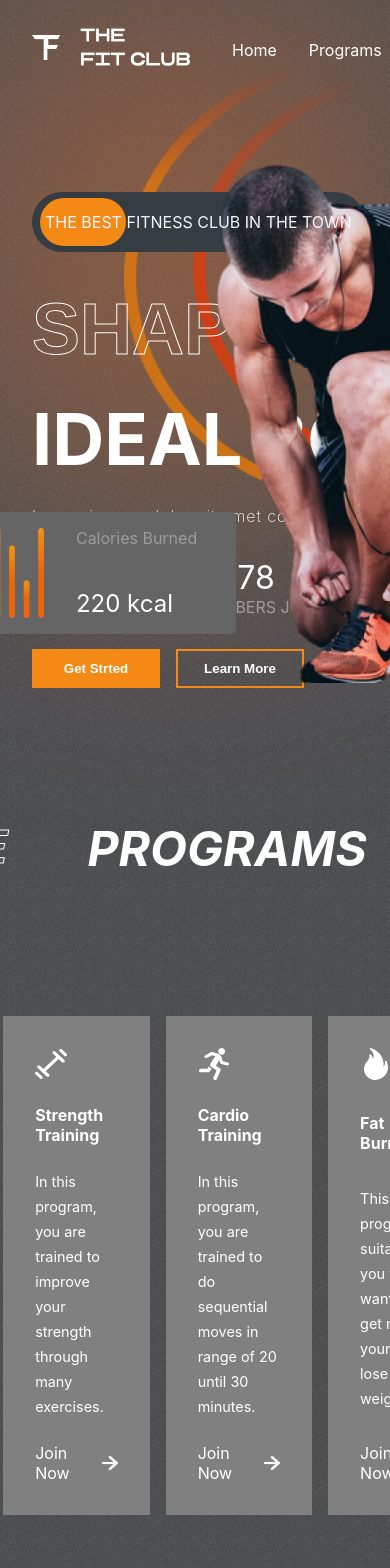
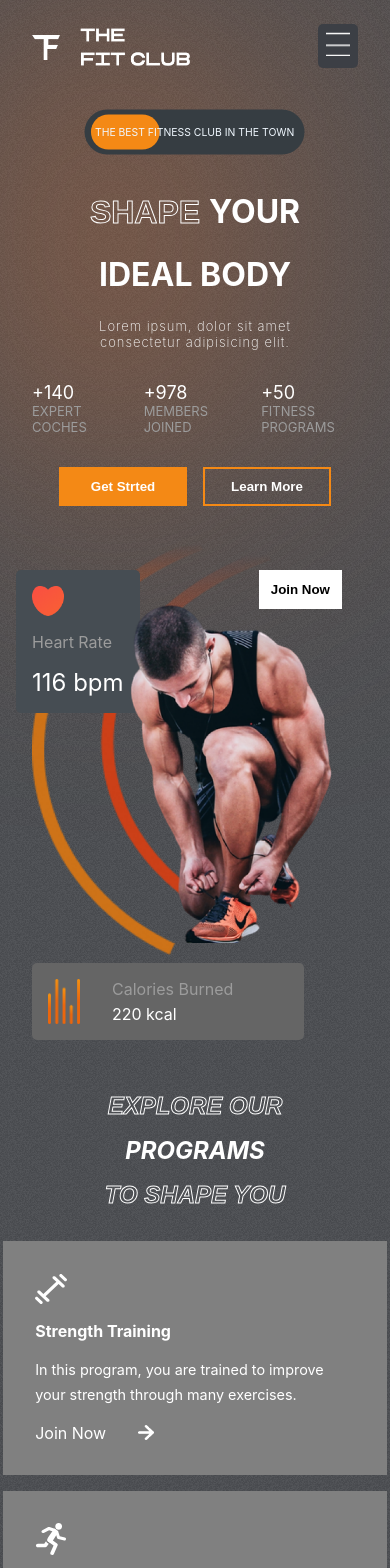
Before and after one commit to VaishnaviMane2929/Fit-Club, a React (Create React App) app: page / in a window 390 px wide. Shown: the top 1568 px of the page. Built offline with nearby package versions, Linux system fonts and the light colour scheme.

Commit message:
react scroll error

```diff
--- a/src/components/Header/Header.css
+++ b/src/components/Header/Header.css
@@ -18,3 +18,17 @@
     color: var(--orange);
     cursor: pointer;
   }
+
+  @media screen and (max-width:768px) {
+
+    .Header>:nth-child(2) {
+      position: fixed;
+      right: 2rem;
+      z-index: 90;
+    }
+    .header-menu {
+      flex-direction: column;
+      background-color: var(--appColor);
+      padding: 2rem;
+    }
+  }
--- a/src/components/Header/Header.jsx
+++ b/src/components/Header/Header.jsx
@@ -1,19 +1,38 @@
-import React from "react";
+import React, { useState } from "react";
 import "./Header.css";
+import Bars from '../../assets/bars.png'
 import Logo from "../../assets/logo.png";
+import { Link } from 'react-scroll';
 
 const Header = () => {
+  const mobile = window.innerWidth<=768 ? true: false;
+  const [menuOpened,setMenuOpened ] = useState(false)
   return (
     <div className="Header">
       <img src={Logo} alt="" className="logo" />
+      {menuOpened=== false && mobile===true? (
+        <div style={{backgroundColor: "var(--appColor)", padding:"0.5rem", borderRadius:"5px"}}
+        onClick={() => setMenuOpened(true)}
+        >
 
-      <ul className="header-menu">
-        <li>Home</li>
-        <li>Programs</li>
-        <li>Why Us</li>
-        <li>Plants</li>
-        <li>Testimonials</li>
+          <img src={Bars} alt="" style={{width:'1.5rem', height:'1.5rem'}}/>
+        </div>
+
+      ):
+      (
+        <ul className="header-menu">
+        <li onClick={()=> setMenuOpened(false)}>
+          <Link>Home</Link></li>
+        <li onClick={()=> setMenuOpened(false)}>Programs</li>
+        <li onClick={()=> setMenuOpened(false)}>Why Us</li>
+        <li onClick={()=> setMenuOpened(false)}>Plants</li>
+        <li onClick={()=> setMenuOpened(false)}><Link to='Testimonials' span={true} smooth={true}>Testimonials</Link></li>
       </ul>
+
+      )
+      }
+
+
     </div>
   );
 };
--- a/src/components/Hero/Hero.css
+++ b/src/components/Hero/Hero.css
@@ -173,3 +173,81 @@
     height: 30rem;
     left: 0;
   }
+
+  @media screen and (max-width:768px) {
+    .Hero {
+      flex-direction: column;
+    }
+    .hero-blur {
+      width: 14rem;
+    }
+    .the-best-ad {
+      margin-top: 0;
+      font-size: small;
+      align-self: center;
+      transform: scale(0.8);
+    }
+    .hero-text {
+      font-size: xx-large;
+      align-items: center;
+      justify-content: center;
+    }
+    .hero-text>div:nth-of-type(3) {
+      font-size: small;
+      font-weight: 200;
+      letter-spacing: 1px;
+      text-align: center;
+    }
+    .hero-buttons {
+      justify-content: center;
+    }
+    .figures>div>span:nth-of-type(1) {
+      font-size: large;
+    }
+    .figures>div>span:nth-of-type(2) {
+      font-size: small;
+    }
+    .right-h {
+      position: relative;
+      background: none;
+    }
+    .heart-rate {
+      left: 1rem;
+      top: 2rem;
+    }
+    .calories {
+      position: relative;
+      top: 5rem;
+      left: 2rem;
+    }
+    .calories>img {
+      width: 2rem;
+    }
+    .calories>div>:nth-child(2) {
+      color: white;
+      font-size: 1rem;
+    }
+    .hero-image {
+      position: relative;
+      width: 15rem;
+      left: 7rem;
+      top: 4rem;
+      align-items: center;
+    }
+    .hero-image-back {
+      width: 15rem;
+      left: 2rem;
+      top: 0rem;
+    }
+
+
+
+
+
+
+
+
+
+
+
+  }
--- a/src/components/Hero/Hero.jsx
+++ b/src/components/Hero/Hero.jsx
@@ -10,6 +10,7 @@
 
 const Hero = () => {
   const transition = {type: 'spring', duration: 3}
+  const mobile = window.innerWidth<=768 ? true: false;
   return (
     <div className="Hero">
       <div className="blur hero-blur"></div>
@@ -19,9 +20,9 @@
         {/* the best ad */}
         <div className="the-best-ad">
           <motion.div
-          initial={{left:'238px'}}
+          initial={{left: mobile? "165px": '238px'}}
           whileInView={{left: '8px'}}
-          transition={transition}
+          transition={{...transition, type:'tween'}}
 
 
           ></motion.div>
@@ -74,22 +75,36 @@
       <div className="right-h">
         <button className="btn">Join Now</button>
 
-        <div className="heart-rate">
+        <motion.div
+        initial={{right: "-1rem"}}
+          whileInView={{right: '4rem'}}
+        transition={transition}
+        className="heart-rate">
           <img src={Heart} alt="" />
           <span>Heart Rate </span>
             <span>116 bpm</span>
-        </div>
+        </motion.div>
         {/* ====hero section===== */}
         <img src={hero_image} alt="" className="hero-image" />
-        <img src={hero_image_back} alt="" className="hero-image-back" />
+
+        <motion.img
+        initial={{right:'11rem'}}
+        whileInView={{right: '20rem'}}
+        transition={transition}
+        src={hero_image_back} alt="" className="hero-image-back" />
         {/* ====caloride===== */}
-        <div className="calories">
+
+        <motion.div
+        initial={{right: "37rem"}}
+        whileInView={{right: '28rem'}}
+        transition={transition}
+        className="calories">
           <img src={Calories} alt="" />
           <div>
           <span>Calories Burned</span>
           <span>220 kcal</span>
           </div>
-        </div>
+        </motion.div>
       </div>
     </div>
   );
--- a/src/components/Join/Join.css
+++ b/src/components/Join/Join.css
@@ -46,5 +46,18 @@
     background-color: var(--orange);
     color: white;
 }
-/* .sendForm('service_5t60gkx', 'template_b6p6539', form.current, {
-    publicKey: '7SR6WevlOwVr5s5yY', */
+
+@media screen and (max-width:768px) {
+
+    .Join {
+        flex-direction: column;
+        gap: 1rem;
+    }
+    .left-j {
+        gap: 1rem;
+        flex-direction: column;
+    }
+    .right-j {
+        padding: 2rem;
+    }
+}
--- a/src/components/Plan/Plan.css
+++ b/src/components/Plan/Plan.css
@@ -70,3 +70,13 @@
 .plans>:nth-child(2)>button {
     color: orange;
 }
+
+@media screen and (max-width:768px) {
+
+    .plans {
+        flex-direction: column;
+    }
+    .plans:nth-child(2) {
+        transform: none;
+    }
+}
--- a/src/components/Programs/Program.css
+++ b/src/components/Programs/Program.css
@@ -52,3 +52,26 @@
     background: var(--planCard);
     cursor: pointer;
 }
+
+@media screen and (max-width:768px) {
+.programs-header {
+    flex-direction: column;
+    gap: 1rem;
+    font-size: x-large;
+    align-items: center;
+    justify-content: center;
+    margin-top: 2rem;
+
+}
+.program-categories {
+    flex-direction: column;
+}
+
+
+
+
+
+
+
+
+}
--- a/src/components/Reasons/Reasons.css
+++ b/src/components/Reasons/Reasons.css
@@ -75,3 +75,30 @@
 .pertners>img {
     width: 2.5rem;
 }
+
+@media screen and (max-width:768px) {
+
+    .Reasons {
+        flex-direction: column;
+    }
+    .Left-r {
+        grid-auto-rows: auto;
+        overflow: hidden;
+    }
+    .Left-r >:nth-child(1) {
+        width: 7rem;
+        height: 17rem;
+    }
+    .Left-r>:nth-child(2) {
+        width: 15rem;
+        height: 10rem;
+    }
+    .Left-r>:nth-child(3) {
+        width: 7rem;
+
+    }
+    .Left-r>:nth-child(4) {
+        width: 6rem;
+        height: 6rem;
+    }
+}
--- a/src/components/Testimonials/Testimonials.css
+++ b/src/components/Testimonials/Testimonials.css
@@ -68,3 +68,42 @@
     width: 1.5rem;
     cursor: pointer;
 }
+@media screen and (max-width:768px) {
+     .Testimonials {
+        flex-direction: column;
+     }
+     .left-t>:nth-child(2),
+     .left-t>:nth-child(3) {
+        font-size: xx-large;
+     }
+     .right-t {
+        display: flex;
+        flex-direction: column;
+        align-items: center;
+        justify-content: center;
+        gap: 2rem;
+     }
+     .right-t>div {
+        position: relative;
+        display: none;
+     }
+     .right-t>img {
+        top: 0;
+        right: 0;
+        position: relative;
+        align-self: center;
+     }
+     .right-t>:last-child {
+        display: block;
+        bottom: 0;
+        left: 0;
+     }
+
+
+
+
+
+
+
+
+}
--- a/src/components/Testimonials/Testimonials.jsx
+++ b/src/components/Testimonials/Testimonials.jsx
@@ -3,7 +3,9 @@
 import {testimonialsData} from "../data/testimonialsData"
 import leftArrow from '../../assets/leftArrow.png'
 import rightArrow from '../../assets/rightArrow.png'
+import {motion} from 'framer-motion'
 const Testimonials = () => {
+  const transition = {type: "spring", duration:3}
   const [selected, setSelected] = useState(0);
   const tLength =testimonialsData.length;
   return (
@@ -13,9 +15,15 @@
                 <span>Testimonials</span>
                 <span className='stroke-text'>What they</span>
                 <span>say about us</span>
-                <span>
+                <motion.span
+                key={selected}
+                initial={{opacity:0, x: -100}}
+                animate={{opacity: 1, x:0}}
+                exit={{opacity:0,x:100}}
+                transition={transition}
+                >
                   {testimonialsData[selected].review}
-                </span>
+                </motion.span>
                 <span>
                   <span style={{color: 'var(--orange)'}}>
                     {testimonialsData[selected].name}
@@ -24,9 +32,26 @@
                 </span>
             </div>
             <div className='right-t'>
-              <div></div>
-              <div></div>
-              <img src={testimonialsData[selected].image} alt="" />
+              <motion.div
+              initial={{opacity:0,x: -100}}
+              transition={{...transition,duration:2}}
+              whileInView={{opacity:1,x:0}}
+
+              ></motion.div>
+
+              <motion.div
+              initial={{opacity:0,x:100}}
+              transition={{...transition,duration:2}}
+              whileInView={{opacity: 1,x:0}}
+
+              ></motion.div>
+              <motion.img
+              key={selected}
+              initial={{opacity:0, x:100}}
+              animate={{opacity:1, x:0}}
+              exit={{opacity:0, x: -100}}
+              transition={transition}
+              src={testimonialsData[selected].image} alt="" />
 
               <div className='arrows'>
                 <img
```
Also changed, not shown: src/assets/bars.png (added).
